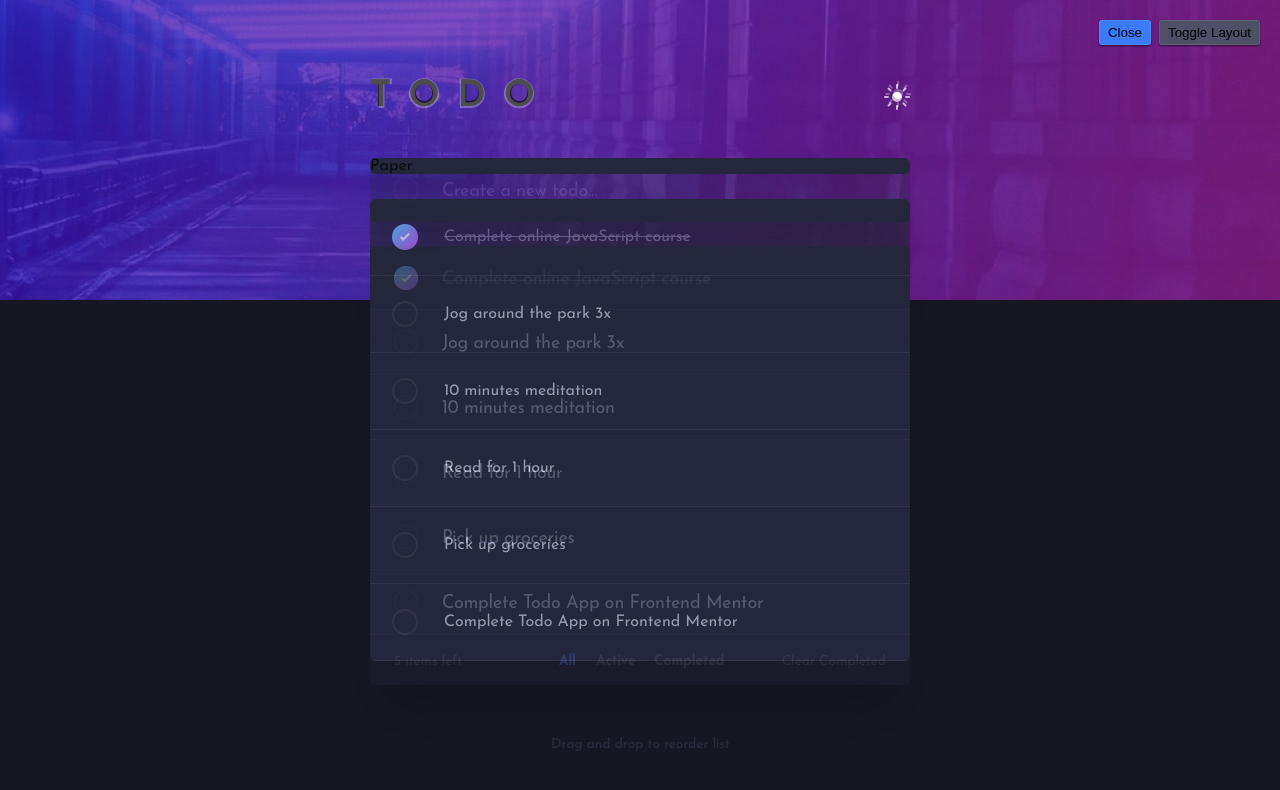
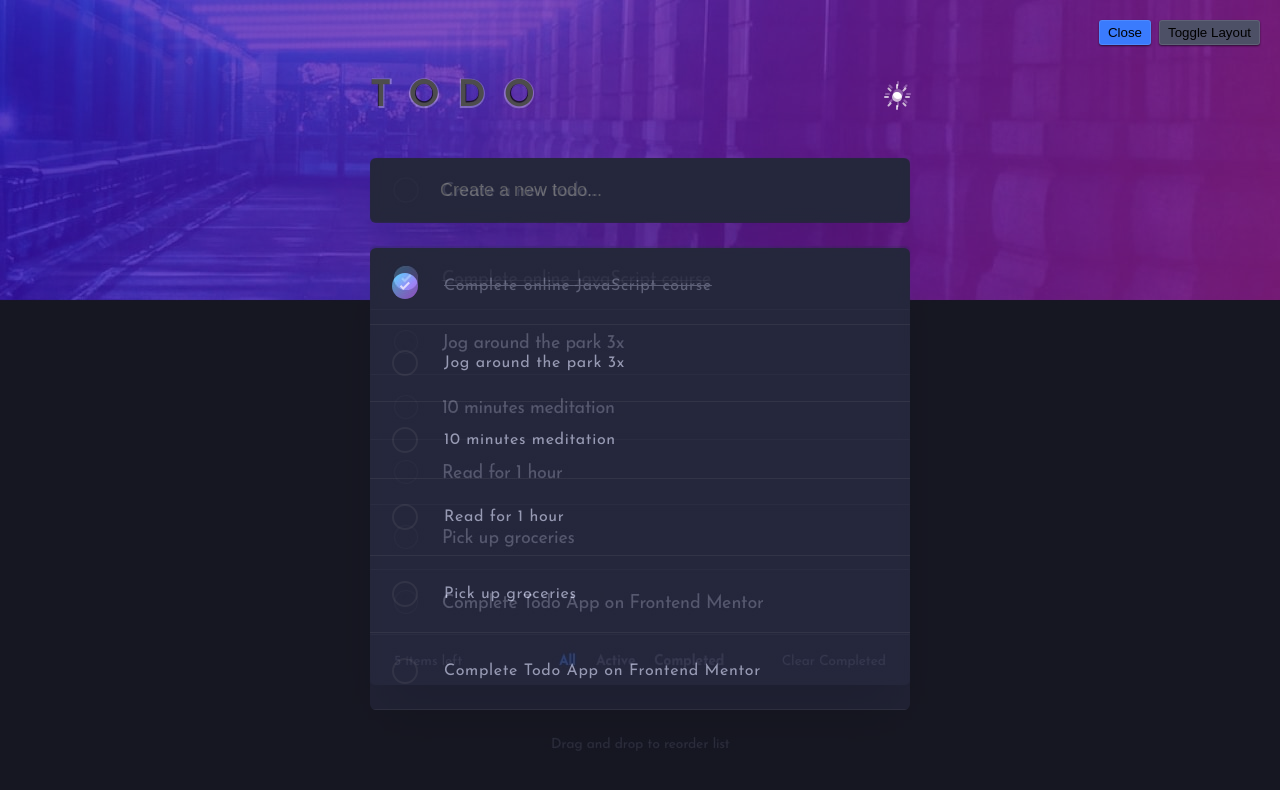
Before and after one commit to myronschippers/code-challenge-todo-app, a Next.js app: page / in a window 1280 px wide. Shown: the top 790 px of the page. Built offline with nearby package versions, Linux system fonts and the light colour scheme.

Commit message:
connecting a form field in order to add new todos to the list

```diff
--- a/src/components/features/TodoList/TodoList.tsx
+++ b/src/components/features/TodoList/TodoList.tsx
@@ -1,14 +1,16 @@
 'use client';
 
-import React, { useState } from 'react';
+import React, { useState, ChangeEvent } from 'react';
 import { CompletionList } from '@/components/ui/CompletionList';
 import { Paper } from '@/components/ui/Paper';
+import { PaperInput } from '@/components/ui/PaperInput';
 import { MOCK_TODO_LIST } from './TodoList.constants';
 import { StyledTodoListContainer } from './styles';
 import { ITodoListProps, ITodoItem } from './types';
 
 export const TodoList: React.FC<ITodoListProps> = ({ children }) => {
   const [todoList, setTodoList] = useState<ITodoItem[]>(MOCK_TODO_LIST);
+  const [newTodo, setNewTodo] = useState<string | null>(null);
 
   const handleRemoveTodo = (todoId: number) => {
     const newTodoList = todoList.filter((todoItem) => todoItem.id !== todoId);
@@ -31,9 +33,38 @@ export const TodoList: React.FC<ITodoListProps> = ({ children }) => {
     setTodoList(newTodoList);
   };
 
+  const onNewTodoInputChange = (inputEvent: ChangeEvent<HTMLInputElement>) => {
+    const newTodoValue = inputEvent.target.value;
+
+    setNewTodo(newTodoValue);
+  };
+
+  const onSubmitTodo = () => {
+    if (!newTodo) {
+      return;
+    }
+
+    setTodoList([
+      ...todoList,
+      {
+        id: 100 + todoList.length + 1,
+        text: newTodo,
+        completed: false,
+        createdAt: new Date(),
+      },
+    ]);
+
+    setNewTodo('');
+  };
+
   return (
     <StyledTodoListContainer>
-      <Paper>Paper</Paper>
+      <PaperInput
+        placeholder="Create a new todo..."
+        onChange={onNewTodoInputChange}
+        onKeyEnter={onSubmitTodo}
+        value={!newTodo ? '' : newTodo}
+      />
 
       <Paper>
         <CompletionList
--- a/src/components/ui/CompletionListItem/styles.tsx
+++ b/src/components/ui/CompletionListItem/styles.tsx
@@ -51,6 +51,8 @@ export const StyledCompletionListItemContainer = styled.li<IStyledCompletionList
   width: 100%;
   padding: 2.5rem 2.2rem;
   border-bottom: 1px solid ${({ theme }) => theme.palette.current.divider};
+  letter-spacing: 0.04em;
+  font-size: 1.6rem;
   cursor: pointer;
 
   ${({ theme, isCompleted }) => {
--- a/src/components/ui/Paper/Paper.tsx
+++ b/src/components/ui/Paper/Paper.tsx
@@ -2,6 +2,21 @@ import React from 'react';
 import { StyledPaperContainer } from './styles';
 import { IPaperProps } from './types';
 
-export const Paper: React.FC<IPaperProps> = ({ children }) => {
-  return <StyledPaperContainer>{children}</StyledPaperContainer>;
+export const Paper: React.FC<IPaperProps> = ({
+  children,
+  padding,
+  paddingTop,
+  paddingRight,
+  paddingBottom,
+  paddingLeft,
+}) => {
+  const styledProps = {
+    padding,
+    paddingTop,
+    paddingRight,
+    paddingBottom,
+    paddingLeft,
+  };
+
+  return <StyledPaperContainer {...styledProps}>{children}</StyledPaperContainer>;
 };
--- a/src/components/ui/Paper/styles.tsx
+++ b/src/components/ui/Paper/styles.tsx
@@ -1,9 +1,41 @@
-import styled from 'styled-components';
+import styled, { css } from 'styled-components';
+import { IStyledPaperProps } from './types';
 
-export const StyledPaperContainer = styled.div`
+export const StyledPaperContainer = styled.div<IStyledPaperProps>`
   width: 100%;
-  /* padding: 2.5rem 2.2rem; */
   border-radius: 6px;
   background-color: ${({ theme }) => theme.palette.current.paper};
   overflow: hidden;
+
+  ${({ padding, paddingTop, paddingRight, paddingBottom, paddingLeft }) => {
+    if (padding) {
+      return css`
+        padding: ${padding}rem;
+      `;
+    }
+
+    if (paddingTop) {
+      return css`
+        padding-top: ${paddingTop}rem;
+      `;
+    }
+
+    if (paddingRight) {
+      return css`
+        padding-right: ${paddingRight}rem;
+      `;
+    }
+
+    if (paddingBottom) {
+      return css`
+        padding-bottom: ${paddingBottom}rem;
+      `;
+    }
+
+    if (paddingLeft) {
+      return css`
+        padding-left: ${paddingLeft}rem;
+      `;
+    }
+  }}
 `;
--- /dev/null
+++ b/src/components/ui/PaperInput/PaperInput.tsx
@@ -0,0 +1,22 @@
+import React, { KeyboardEvent } from 'react';
+import { StyledInput } from './styles';
+import { Paper } from '@/components/ui/Paper';
+import { IPaperInputProps } from './types';
+
+export const PaperInput: React.FC<IPaperInputProps> = ({ children, onKeyEnter, ...props }) => {
+  const onKeyEnterHandler = (keyEvent: KeyboardEvent) => {
+    console.log('onKeyEnterHandler:', keyEvent);
+    if (onKeyEnter && keyEvent.code === 'Enter') {
+      onKeyEnter();
+    }
+  };
+
+  return (
+    <Paper padding={0.2}>
+      <StyledInput
+        {...props}
+        onKeyDown={onKeyEnterHandler}
+      />
+    </Paper>
+  );
+};
--- /dev/null
+++ b/src/components/ui/PaperInput/index.ts
@@ -0,0 +1,2 @@
+export { PaperInput } from './PaperInput';
+export type { IPaperInputProps } from './types';
--- /dev/null
+++ b/src/components/ui/PaperInput/styles.tsx
@@ -0,0 +1,18 @@
+import styled from 'styled-components';
+
+export const StyledInput = styled.input`
+  width: 100%;
+  padding: 1.8rem 1.6rem;
+  padding-left: 6.6rem;
+  border: 2px solid ${({ theme }) => theme.palette.current.paper};
+  background: transparent;
+  font-size: 1.8rem;
+  line-height: 1;
+  border-radius: 0.5rem;
+
+  &:focus {
+    border-color: ${({ theme }) => theme.palette.current.focus};
+    outline-offset: 0px;
+    outline: none;
+  }
+`;
--- /dev/null
+++ b/src/components/ui/PaperInput/types.ts
@@ -0,0 +1,6 @@
+import { ReactNode } from 'react';
+import React, { InputHTMLAttributes } from 'react';
+
+export interface IPaperInputProps extends InputHTMLAttributes<HTMLInputElement> {
+  onKeyEnter?: () => void;
+}
--- a/src/theme/palette.ts
+++ b/src/theme/palette.ts
@@ -6,6 +6,7 @@ interface IPaletteLight {
   veryDarkGrayishBlue: string;
   remove: string;
   removeHover: string;
+  focus: string;
 }
 
 interface IPaletteDark {
@@ -18,6 +19,7 @@ interface IPaletteDark {
   veryDarkGrayishBlue: string;
   remove: string;
   removeHover: string;
+  focus: string;
 }
 
 interface IPaletteCurrent {
@@ -28,6 +30,7 @@ interface IPaletteCurrent {
   removeHover: string;
   text: string;
   textDeemphasized: string;
+  focus: string;
 }
 
 export interface IPalette {
@@ -47,6 +50,7 @@ const light: IPaletteLight = {
   veryDarkGrayishBlue: '#484b6a',
   remove: '#494C6B',
   removeHover: '#373A52',
+  focus: '#c058f3',
 } as const;
 
 const dark: IPaletteDark = {
@@ -59,6 +63,7 @@ const dark: IPaletteDark = {
   veryDarkGrayishBlue: '#393a4c',
   remove: '#494C6B',
   removeHover: '#5E618A',
+  focus: '#c058f3',
 } as const;
 
 const palette: IPalette = {
@@ -75,6 +80,7 @@ const palette: IPalette = {
     removeHover: dark.removeHover,
     text: dark.lightGrayishBlue,
     textDeemphasized: dark.darkGrayishBlue,
+    focus: dark.focus,
   },
 } as const;
 
```
Also changed, not shown: src/components/ui/Paper/types.ts (+9 -1 lines).
